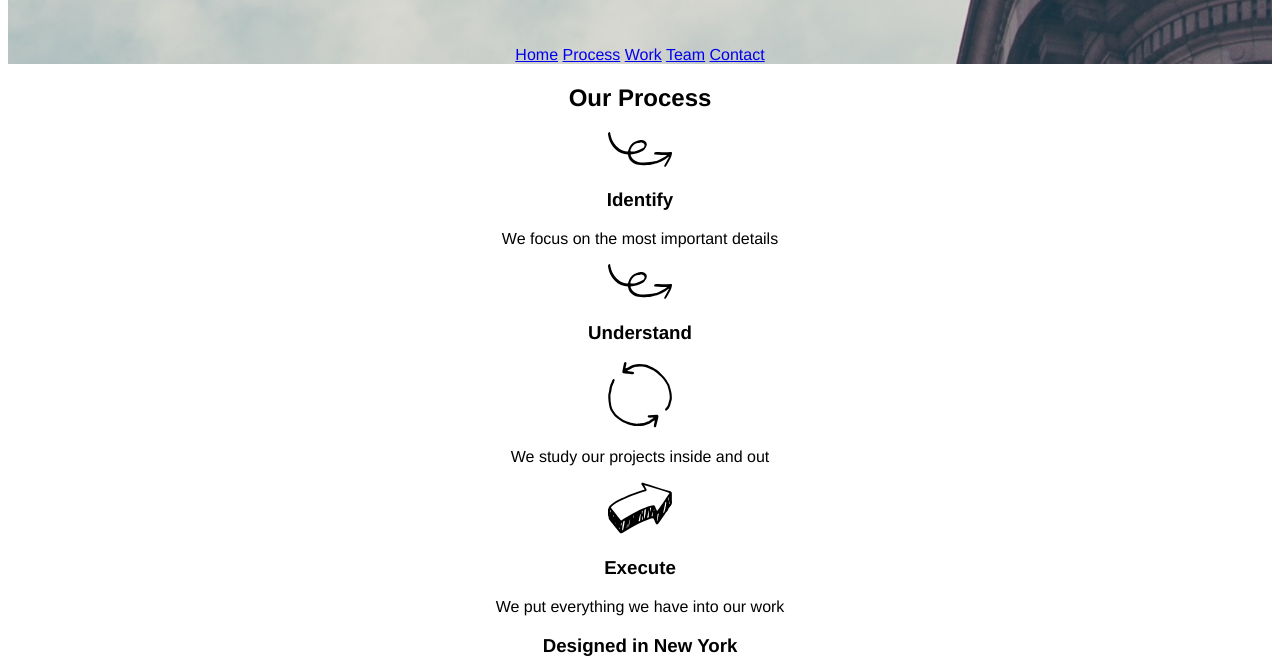
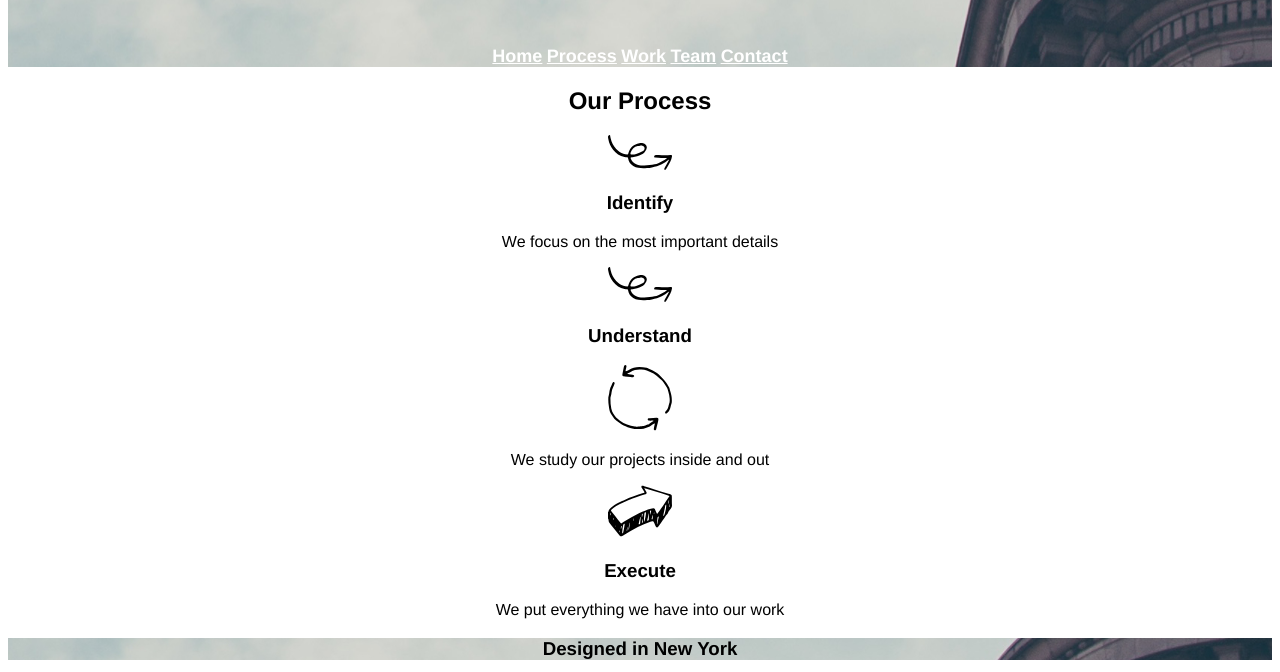
Before and after one commit to maxwellsmartish/broadway, a plain HTML site: page index.html in a window 1280 px wide. Shown: the part 128-800 px from the top of the page. Drawn offline with Linux system fonts and the light colour scheme.

Commit message:
more work on css..

```diff
--- a/css/style.css
+++ b/css/style.css
@@ -31,3 +31,9 @@ ul {
 .designbar {
 	background-image: url("../assets/building.png");
 }
+a{
+
+	font-size: 18px;
+	color: white;
+	font-weight: bold;
+}
--- a/index.html
+++ b/index.html
@@ -4,7 +4,6 @@
 		<head>
 		  <link href= "./css/style.css" type="text/css" rel="stylesheet"/>
 		  <title> Broadway Design </title>
-
 
 		</head>
 
@@ -17,25 +16,28 @@
 					<a href="#work">Work</a>
 					<a href="#team">Team</a>
 					<a href="#contact">Contact</a>
-
-
 			</div>
 
 			<div id="process">
+
 				<h2>Our Process</h2>
 					<p><img src= "./assets/identify.svg"> </p>
+
 				<h3>Identify</h3>
 				 <p>We focus on the most important details</p>
 				 <p><img src="./assets/identify.svg"></p>
+
 				<h3>Understand</h3>
 				 <p><img src="./assets/understand.svg"></p>
 				 <p>We study our projects inside and out</p>
 				 <p><img src="./assets/execute.svg"></p>
+
 				<h3>Execute</h3>
 				 <p>We put everything we have into our work</p>
+
 			</div>
 
-			<div id="designbar">
+			<div class="designbar">
 				<h3>Designed in New York</h3>
 			</div>
 
```
Lines whose indentation alone changed are shown as unchanged.
